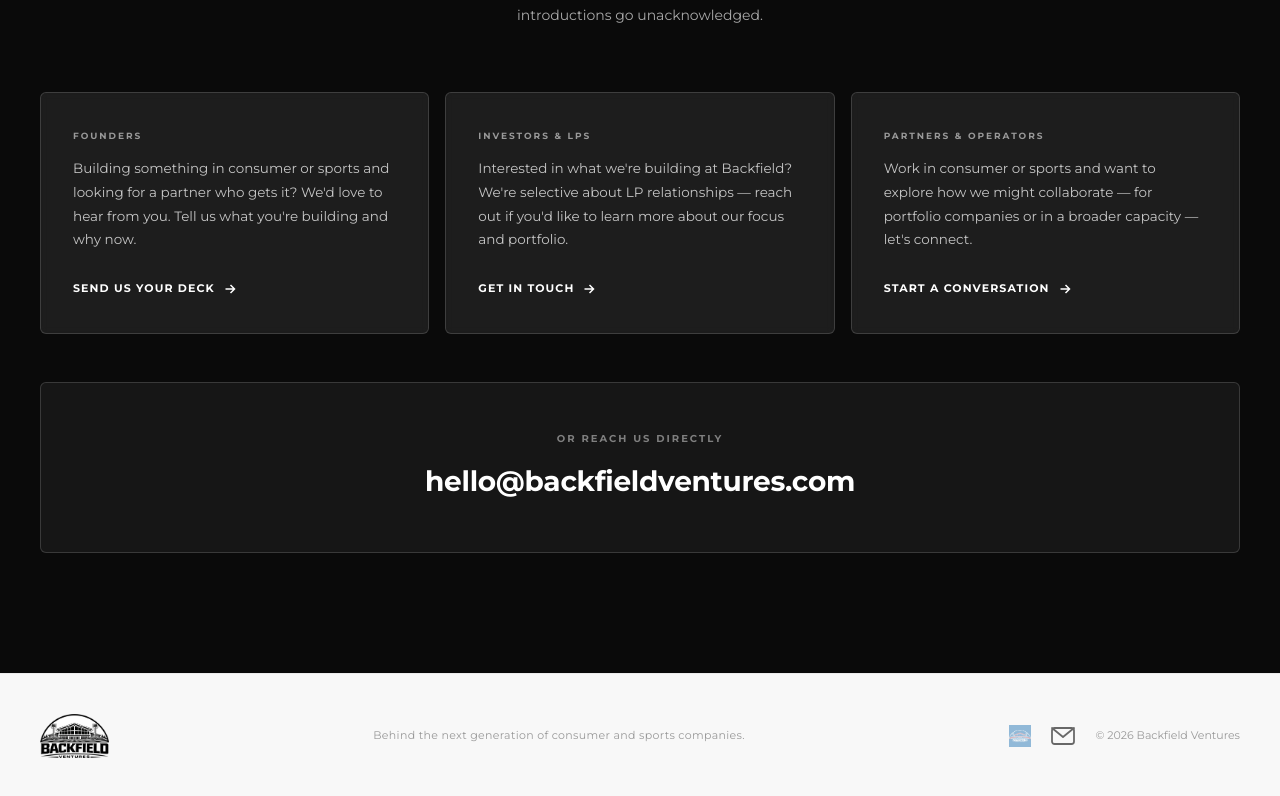
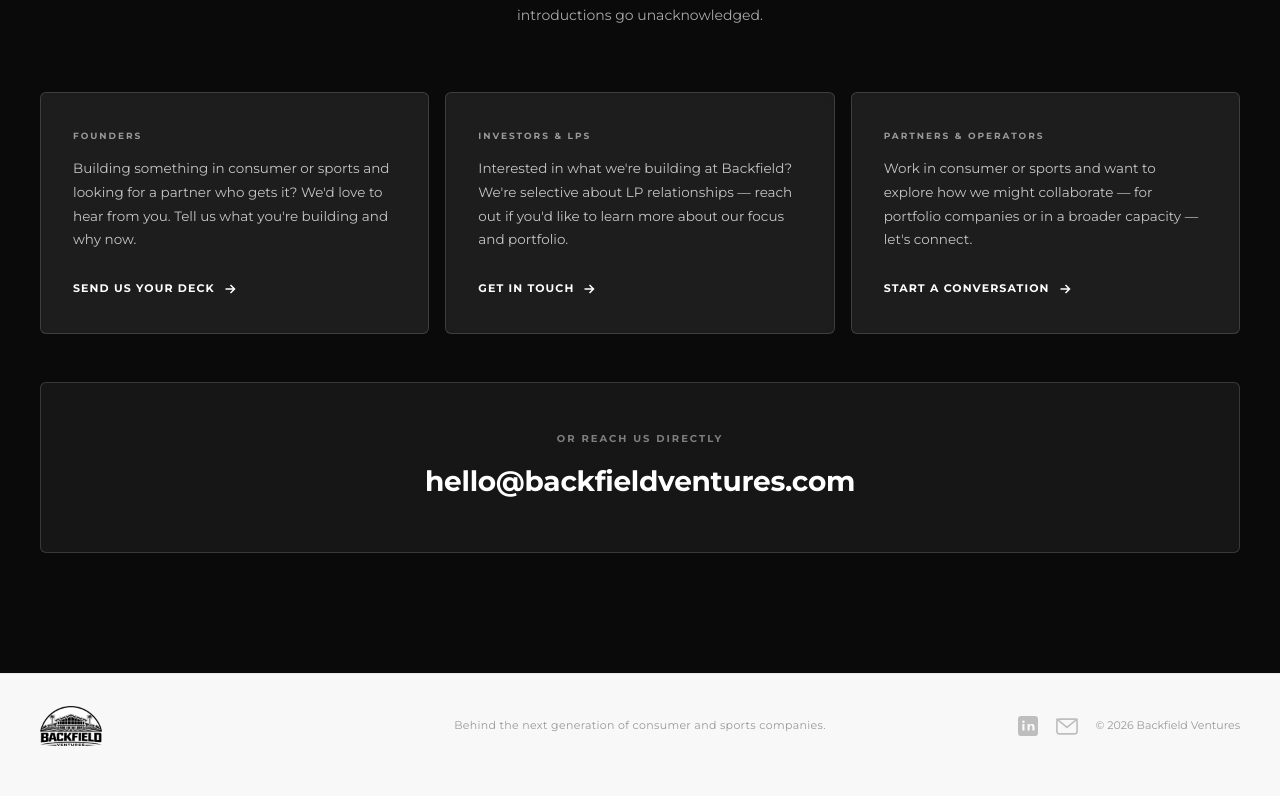
Before and after one commit to Ryano1221/backfield-ventures, a Next.js app: page / in a window 1280 px wide. Shown: the part 4371-5167 px from the top of the page. Built offline with nearby package versions, Linux system fonts and the light colour scheme.

Commit message:
Fix footer centering with grid; use correct LinkedIn SVG icon

```diff
--- a/src/components/Footer.tsx
+++ b/src/components/Footer.tsx
@@ -10,24 +10,23 @@
       style={{
         background: "var(--color-bg)",
         borderTop: "1px solid var(--color-border-light)",
-        padding: "40px 40px",
+        padding: "32px 40px",
       }}
     >
       <div
         style={{
           maxWidth: "1200px",
           margin: "0 auto",
-          display: "flex",
+          display: "grid",
+          gridTemplateColumns: "1fr auto 1fr",
           alignItems: "center",
-          justifyContent: "space-between",
-          flexWrap: "wrap",
           gap: "20px",
         }}
       >
-        {/* Logo */}
+        {/* Left — Logo */}
         <a
           href="/"
-          style={{ display: "flex", alignItems: "center", textDecoration: "none", flexShrink: 0 }}
+          style={{ display: "flex", alignItems: "center", textDecoration: "none" }}
           aria-label="Backfield Ventures — Home"
         >
           <Image
@@ -35,25 +34,27 @@
             alt="Backfield Ventures"
             width={1484}
             height={950}
-            style={{ objectFit: "contain", height: "44px", width: "auto" }}
+            style={{ objectFit: "contain", height: "40px", width: "auto" }}
           />
         </a>
 
-        {/* Center copy */}
+        {/* Center — truly centered via grid */}
         <p
           style={{
             fontSize: "11px",
             color: "var(--color-text-muted)",
             letterSpacing: "0.03em",
             textAlign: "center",
+            margin: 0,
+            whiteSpace: "nowrap",
           }}
         >
           Behind the next generation of consumer and sports companies.
         </p>
 
         {/* Right */}
-        <div style={{ display: "flex", alignItems: "center", gap: "20px" }}>
-          {/* LinkedIn */}
+        <div style={{ display: "flex", alignItems: "center", justifyContent: "flex-end", gap: "18px" }}>
+          {/* LinkedIn icon */}
           <a
             href="https://www.linkedin.com/company/backfield-ventures"
             target="_blank"
@@ -62,48 +63,40 @@
             style={{
               display: "flex",
               alignItems: "center",
+              color: "var(--color-text-muted)",
               opacity: 0.6,
               transition: "opacity 0.2s ease",
             }}
-            onMouseEnter={(e) => {
-              (e.currentTarget as HTMLElement).style.opacity = "1";
-            }}
-            onMouseLeave={(e) => {
-              (e.currentTarget as HTMLElement).style.opacity = "0.6";
-            }}
+            onMouseEnter={(e) => { (e.currentTarget as HTMLElement).style.opacity = "1"; }}
+            onMouseLeave={(e) => { (e.currentTarget as HTMLElement).style.opacity = "0.6"; }}
           >
-            <Image
-              src="/linkedin.png"
-              alt="LinkedIn"
-              width={1000}
-              height={1000}
-              style={{ width: "22px", height: "22px", objectFit: "contain" }}
-            />
+            <svg width="20" height="20" viewBox="0 0 24 24" fill="currentColor" aria-hidden="true">
+              <rect width="24" height="24" rx="4" fill="currentColor"/>
+              <path d="M7.75 9.5h-2.5v8h2.5v-8zm-1.25-4a1.5 1.5 0 1 0 0 3 1.5 1.5 0 0 0 0-3zm10.25 4c-1.38 0-2.21.6-2.75 1.2V9.5h-2.5v8h2.5v-4.25c0-1.1.6-1.75 1.65-1.75 1 0 1.6.6 1.6 1.75V17.5h2.5v-4.75c0-2.55-1.4-3.25-3-3.25z" fill="white"/>
+            </svg>
           </a>
+
+          {/* Email icon */}
           <a
             href="mailto:hello@backfieldventures.com"
             aria-label="Email Backfield Ventures"
             style={{
               display: "flex",
               alignItems: "center",
+              color: "var(--color-text-muted)",
               opacity: 0.6,
               transition: "opacity 0.2s ease",
             }}
-            onMouseEnter={(e) => {
-              (e.currentTarget as HTMLElement).style.opacity = "1";
-            }}
-            onMouseLeave={(e) => {
-              (e.currentTarget as HTMLElement).style.opacity = "0.6";
-            }}
+            onMouseEnter={(e) => { (e.currentTarget as HTMLElement).style.opacity = "1"; }}
+            onMouseLeave={(e) => { (e.currentTarget as HTMLElement).style.opacity = "0.6"; }}
           >
-            <svg width="24" height="18" viewBox="0 0 24 18" fill="none" stroke="currentColor" strokeWidth="1.8" strokeLinecap="round" strokeLinejoin="round" aria-hidden="true">
-              <rect x="1" y="1" width="22" height="16" rx="2.5" ry="2.5" />
+            <svg width="22" height="17" viewBox="0 0 24 18" fill="none" stroke="currentColor" strokeWidth="1.8" strokeLinecap="round" strokeLinejoin="round" aria-hidden="true">
+              <rect x="1" y="1" width="22" height="16" rx="2.5" />
               <polyline points="1,1 12,10 23,1" />
             </svg>
           </a>
-          <span
-            style={{ fontSize: "11px", color: "var(--color-text-muted)" }}
-          >
+
+          <span style={{ fontSize: "11px", color: "var(--color-text-muted)" }}>
             © {year} Backfield Ventures
           </span>
         </div>
```
